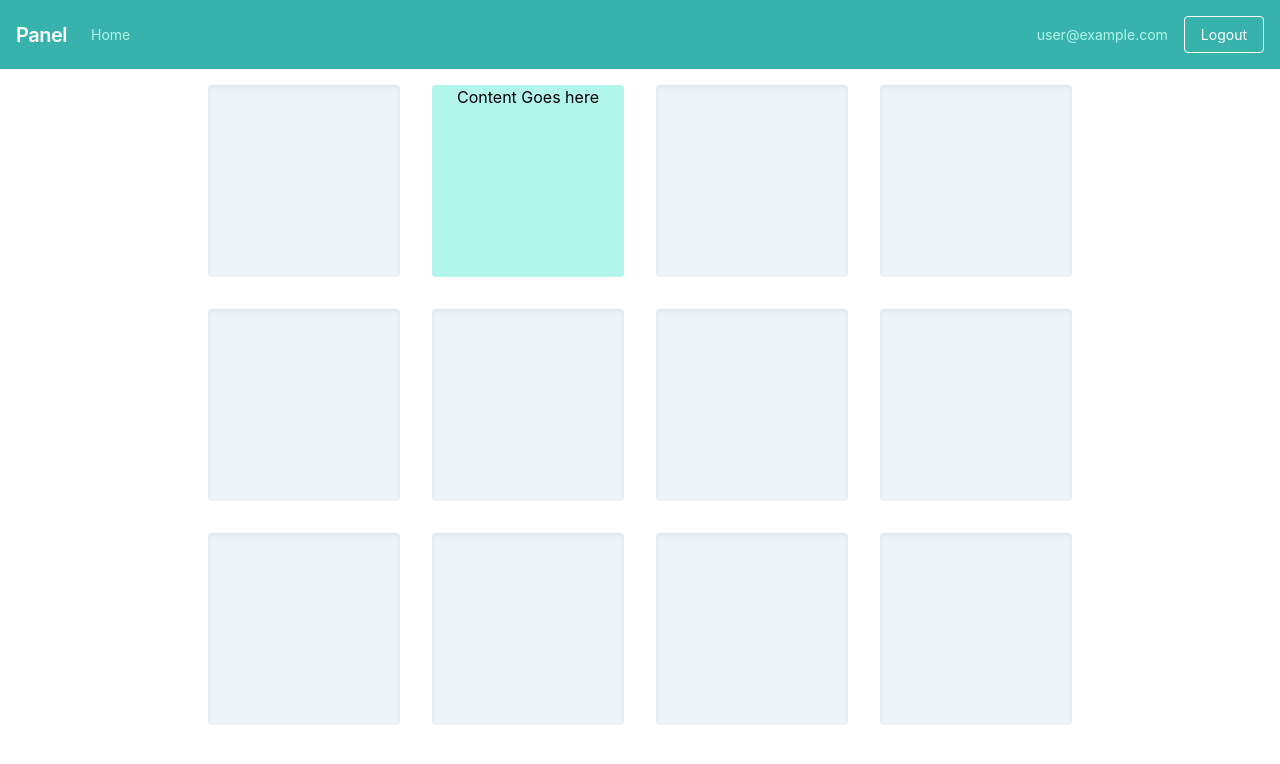
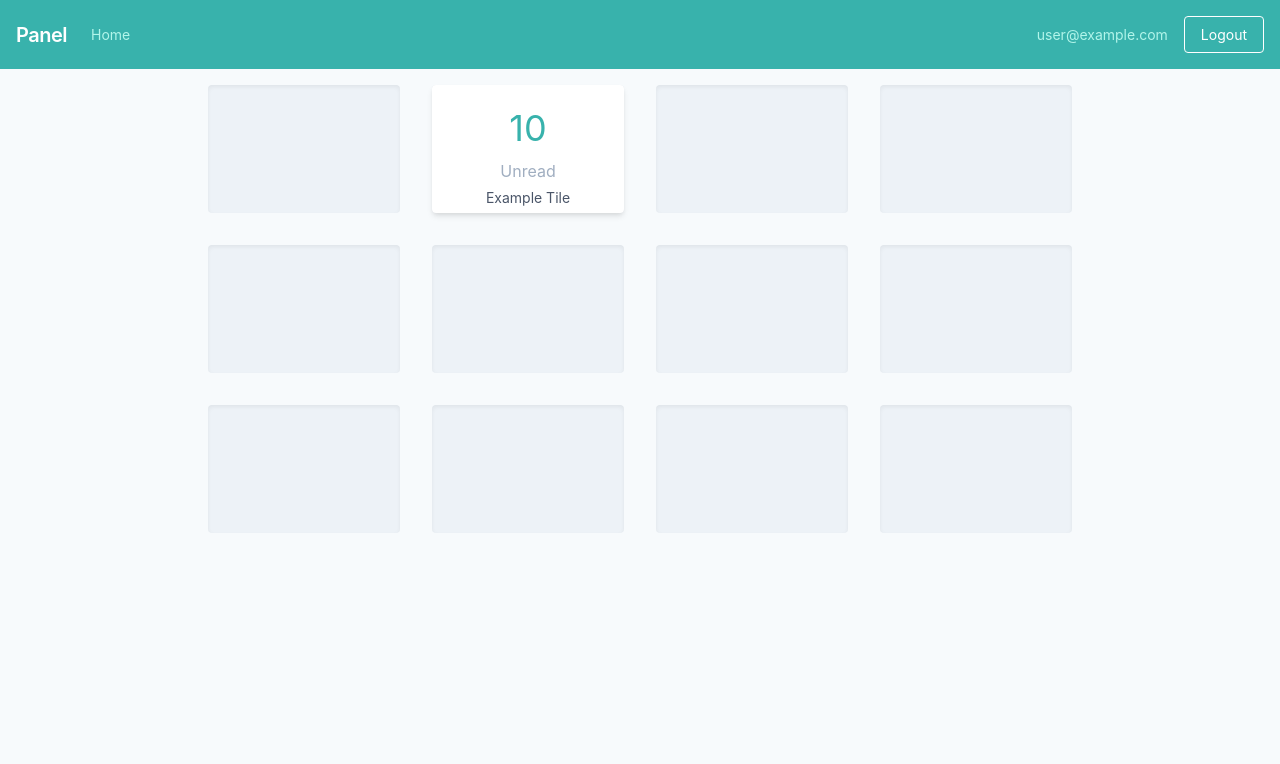
Before and after one commit to coderLads/panel, a Vue app: page /home in a window 1280 px wide. Shown: the top 764 px of the page. Built offline with nearby package versions, Linux system fonts and the light colour scheme; no server answers; sample sign-in values are in the browser's storage.

Commit message:
Update tile styling, make better example tile

```diff
--- a/src/App.vue
+++ b/src/App.vue
@@ -1,5 +1,5 @@
 <template>
-  <div id="app">
+  <div id="app" class="bg-gray-100">
     <!-- <div id="nav">
       <router-link to="/">Home</router-link>
       <router-link to="/about">About</router-link>
--- a/src/components/TileSlot.vue
+++ b/src/components/TileSlot.vue
@@ -1,5 +1,5 @@
 <template>
-  <div class="w-48 h-48 bg-gray-200 text-center m-4 rounded shadow-inner">
+  <div class="w-48 h-32 bg-gray-200 text-center m-4 rounded shadow-inner">
     <component v-bind:is="componentFile"></component>
   </div>
 </template>
--- a/src/components/tiles/ExampleTile.vue
+++ b/src/components/tiles/ExampleTile.vue
@@ -1,7 +1,9 @@
 <template>
-  <div class="w-full h-full bg-teal-200 text-center m-0 rounded">
-    Content Goes here
-  </div>
+  <a href="" target="_blank" class="w-full h-full bg-white text-center m-0 rounded shadow-md flex flex-col">
+    <p class="text-4xl text-teal-500 mt-4">10</p>
+    <span class="text-base text-gray-500 mt-1">Unread</span>
+    <div class="text-sm text-gray-700 mt-1">Example Tile</div>
+  </a>
 </template>
 
 <script lang="ts">
```
